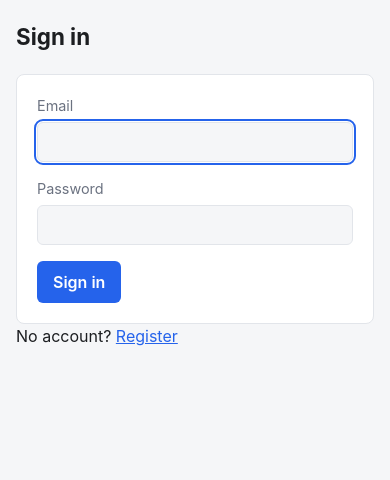
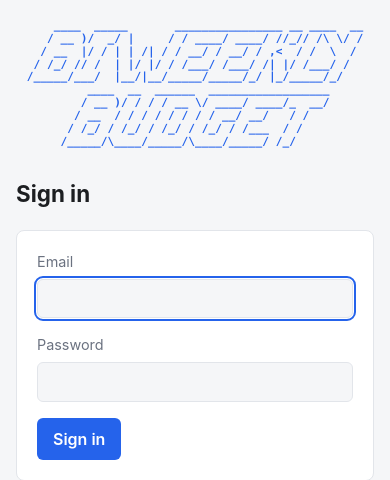
Before and after one commit to taylorbasso/biweekly-budget, a Flask app: page /login in a window 390 px wide. Shown: the top 480 px of the page. Run offline with Flask 3, Linux system fonts and the light colour scheme; some libraries are stand-ins or nearby versions.

Commit message:
Add ASCII art banner to login and BB logo to nav
- Login page shows a slant-font "BIWEEKLY BUDGET" banner that scales with
  viewport width so it never overflows a phone.
- Every signed-in page shows a small "BB" logo at the left of the nav,
  linking home; on phones it shares the top row with sign-out.
- Sign out button no longer wraps when the email is long.

Co-Authored-By: Claude Opus 5.5 <noreply@anthropic.com>

```diff
--- a/src/budget/static/style.css
+++ b/src/budget/static/style.css
@@ -59,6 +59,46 @@ nav a {
 nav a:hover {
   background: var(--bg);
   color: var(--text);
+}
+
+.nav-links {
+  display: flex;
+  flex-wrap: wrap;
+  gap: 4px;
+}
+
+/* ASCII art (nav "BB" logo, login banner): a font with a true fixed-width
+   advance so the art lines up on every platform. */
+.nav-logo pre,
+.login-banner {
+  margin: 0;
+  font-family: ui-monospace, SFMono-Regular, Menlo, Consolas, "Liberation Mono", monospace;
+  font-weight: 700;
+  color: var(--accent);
+}
+
+nav a.nav-logo {
+  padding: 0;
+  margin-right: 12px;
+}
+
+nav a.nav-logo:hover {
+  background: none;
+  opacity: 0.8;
+}
+
+.nav-logo pre {
+  font-size: 9px;
+  line-height: 1.05;
+}
+
+/* 50 columns wide; shrink with the viewport (monospace glyphs are ~0.6em wide)
+   so it never overflows a phone, capped at 13px on wider screens. */
+.login-banner {
+  width: fit-content;
+  margin: 0 auto 28px;
+  font-size: min(13px, calc((100vw - 32px) / 32));
+  line-height: 1.15;
 }
 
 main {
@@ -373,23 +413,33 @@ nav .signed-in-as {
   font-size: 0.9rem;
 }
 
-/* Phones: 16px gutters, account/sign-out on its own row above the wrapped links,
-   and nothing wider than the screen. */
+nav form.signout button {
+  flex-shrink: 0;
+  white-space: nowrap;
+}
+
+/* Phones: 16px gutters, logo and account/sign-out sharing the top row with the
+   links wrapped below, and nothing wider than the screen. */
 @media (max-width: 640px) {
   nav {
     padding: 8px 16px;
-    gap: 2px;
+    row-gap: 6px;
   }
 
   nav a {
     padding: 6px 10px;
   }
 
+  .nav-links {
+    order: 1;
+    width: 100%;
+    gap: 2px;
+  }
+
   nav form.signout {
-    order: -1;
-    width: 100%;
-    margin: 0 0 4px;
-    justify-content: space-between;
+    flex: 1;
+    min-width: 0;
+    justify-content: flex-end;
   }
 
   nav .signed-in-as {
--- a/src/budget/templates/layout.html
+++ b/src/budget/templates/layout.html
@@ -9,12 +9,18 @@
 <body>
   {% if current_user.is_authenticated %}
   <nav>
+    <a class="nav-logo" href="/" aria-label="Biweekly Budget home"><pre aria-hidden="true">   ___  ___
+  / _ )/ _ )
+ / _  / _  |
+/____/____/</pre></a>
+    <div class="nav-links">
       <a href="/">Leftover</a>
       <a href="/pay-schedule">Pay Schedule</a>
       <a href="/expenses">Expenses</a>
       <a href="/annual-cost">Annual Cost</a>
       <a href="/runway">Runway</a>
       <a href="/credit-cards">Credit Cards</a>
+    </div>
     <form class="signout" method="post" action="{{ url_for('auth.logout') }}">
       <input type="hidden" name="csrf_token" value="{{ csrf_token() }}">
       <span class="signed-in-as">{{ current_user.email }}</span>
--- a/src/budget/templates/login.html
+++ b/src/budget/templates/login.html
@@ -1,6 +1,16 @@
 {% extends "layout.html" %}
 {% block title %}Sign in - Biweekly Budget{% endblock %}
 {% block content %}
+<pre class="login-banner" role="img" aria-label="Biweekly Budget">    ____  _____       ________________ __ ____  __
+   / __ )/  _/ |     / / ____/ ____/ //_// /\ \/ /
+  / __  |/ / | | /| / / __/ / __/ / ,&lt;  / /  \  /
+ / /_/ // /  | |/ |/ / /___/ /___/ /| |/ /___/ /
+/_____/___/  |__/|__/_____/_____/_/ |_/_____/_/
+         ____  __  ______  __________________
+        / __ )/ / / / __ \/ ____/ ____/_  __/
+       / __  / / / / / / / / __/ __/   / /
+      / /_/ / /_/ / /_/ / /_/ / /___  / /
+     /_____/\____/_____/\____/_____/ /_/</pre>
 <h1>Sign in</h1>
 {% if error %}<p class="error" role="alert">{{ error }}</p>{% endif %}
 <form method="post" action="{{ url_for('auth.login') }}">
```
Lines whose indentation alone changed are shown as unchanged.
